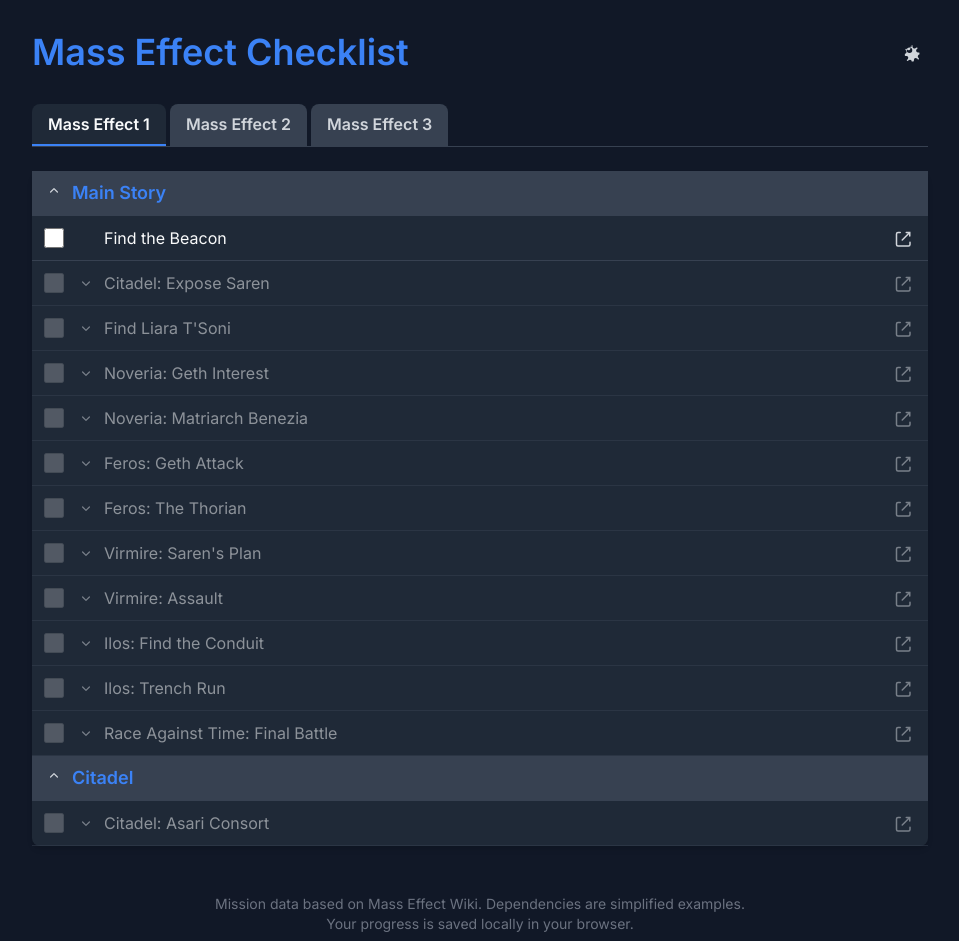
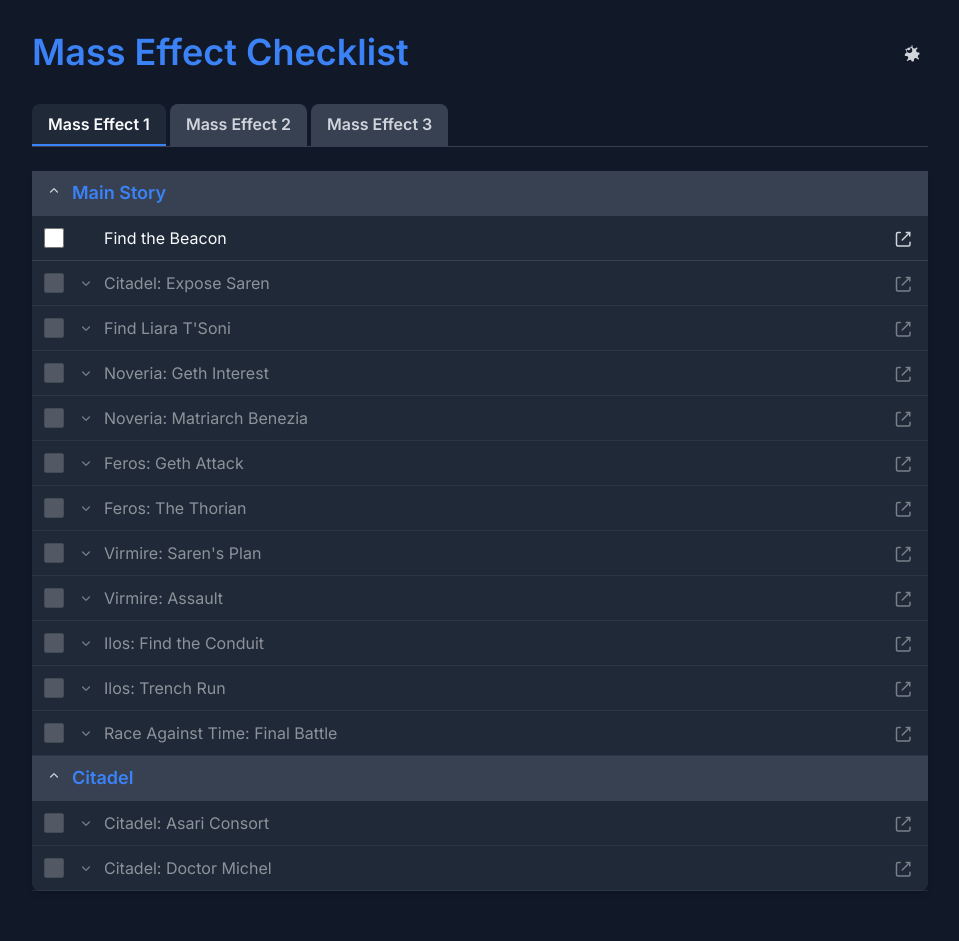
Before and after one commit to vlabensky/mass-effect-checklist, a Next.js app: page / in a window 1280 px wide. Shown: the top 941 px of the page, without its empty margins (160-1119 px from the left). Built offline with nearby package versions, Linux system fonts and the light colour scheme.

Commit message:
Citadel: Doctor Michel

```diff
--- a/src/app/behavior/missions/types.ts
+++ b/src/app/behavior/missions/types.ts
@@ -39,6 +39,7 @@
   | 'me1_ilos_trench_run'
   | 'me1_final_battle'
   | 'me1_citadel_asari_consort'
+  | 'me1_citadel_doctor_michel'
   | 'me2_prologue_save_joker'
   | 'me2_prologue_awakening'
   | 'me2_freedoms_progress'
--- a/src/app/behavior/translations/types.ts
+++ b/src/app/behavior/translations/types.ts
@@ -65,6 +65,7 @@
   mission_me1_ilos_trench_run: string;
   mission_me1_final_battle: string;
   mission_me1_citadel_asari_consort: string;
+  mission_me1_citadel_doctor_michel: string;
   mission_me2_prologue_save_joker: string,
   mission_me2_prologue_awakening: string;
   mission_me2_freedoms_progress: string;
--- a/src/app/resx/data/index.ts
+++ b/src/app/resx/data/index.ts
@@ -64,6 +64,10 @@
         id: 'me1_citadel_asari_consort',
         prerequisites: ['me1_eden_prime'],
         wikiUrl: w('Citadel:_Asari_Consort'),
+      }, {
+        id: 'me1_citadel_doctor_michel',
+        prerequisites: ['me1_citadel_expose_saren'],
+        wikiUrl: w('Citadel:_Doctor_Michel'),
       }],
     }],
   }, {
--- a/src/app/resx/text/translations/_en.ts
+++ b/src/app/resx/text/translations/_en.ts
@@ -53,6 +53,7 @@
   mission_me1_ilos_trench_run: "Ilos: Trench Run",
   mission_me1_final_battle: "Race Against Time: Final Battle",
   mission_me1_citadel_asari_consort: 'Citadel: Asari Consort',
+  mission_me1_citadel_doctor_michel: 'Citadel: Doctor Michel',
   mission_me2_prologue_save_joker: "Prologue: Save Joker",
   mission_me2_prologue_awakening: "Prologue: Awakening",
   mission_me2_freedoms_progress: "Freedom's Progress",
```
